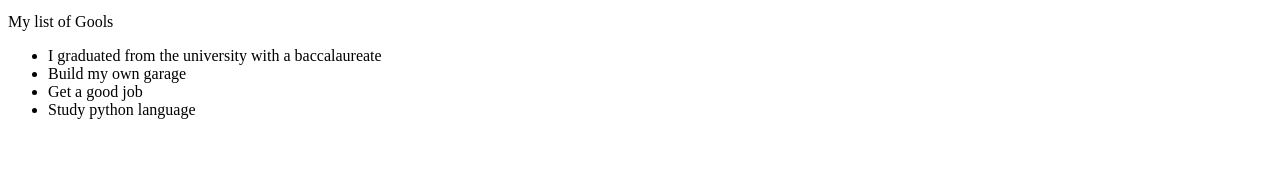
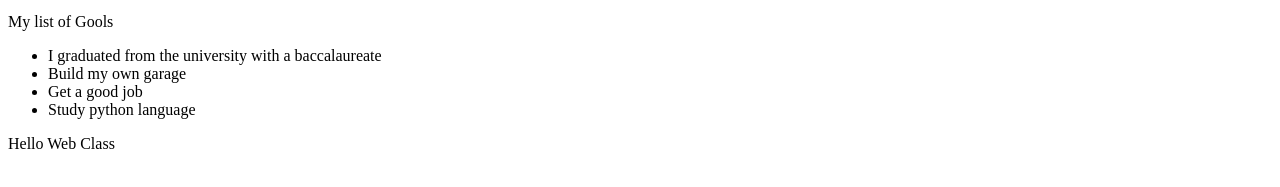
Before and after one commit to Alwaleed1t/Fun._Web, a plain HTML site: page CW-101.html in a window 1280 px wide. Shown: the part 265-452 px from the top of the page. Drawn offline with Linux system fonts and the light colour scheme.

Commit message:
Update CW-101.html
Added <p>
Clossed </html>

```diff
--- a/CW-101.html
+++ b/CW-101.html
@@ -46,5 +46,7 @@
                     <li> Get a good job </li>
                     <li> Study python language </li>
                 </ul>
+
+		<p> Hello Web Class </p>
     </body>
-</html
+</html>
```
